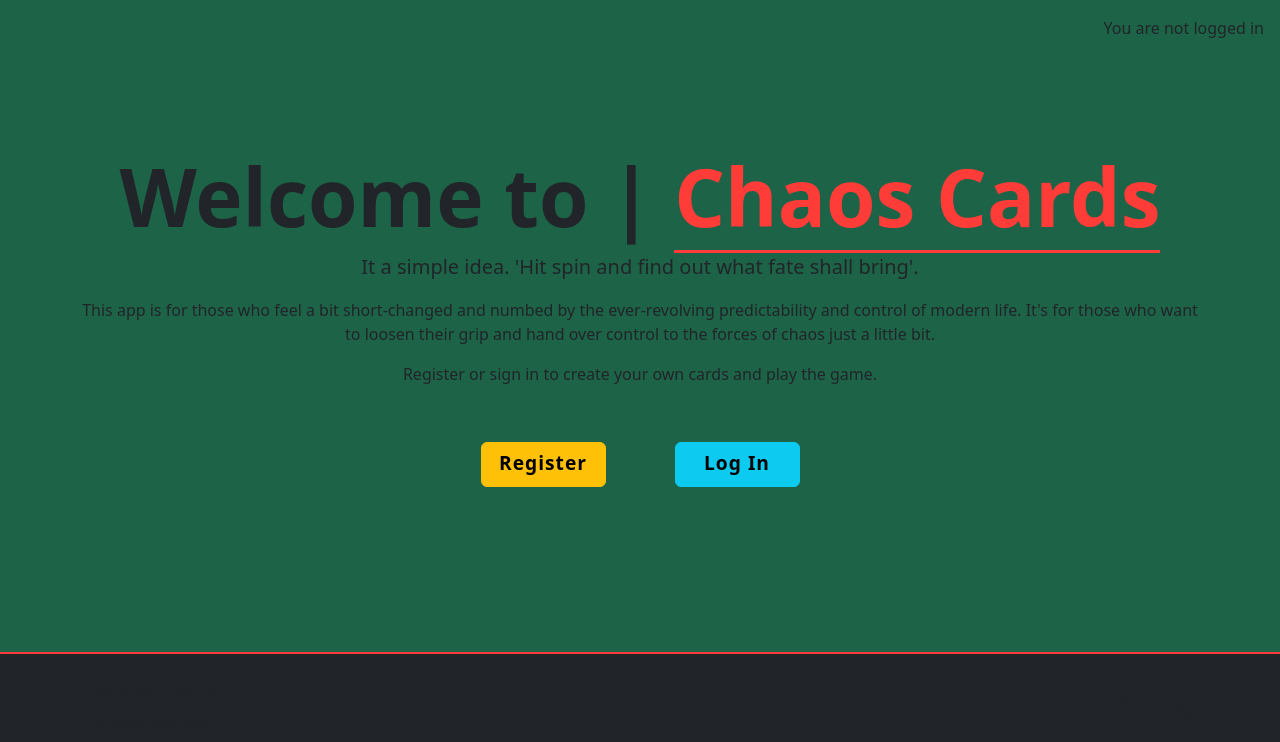
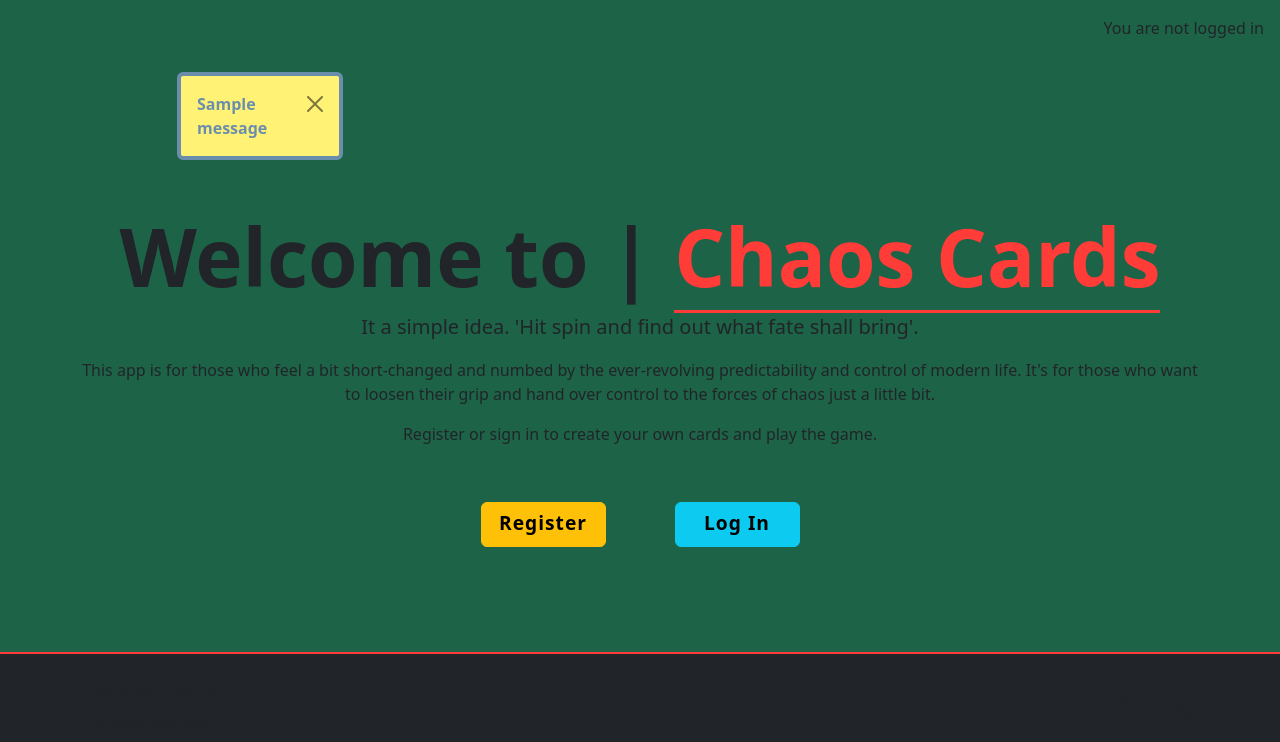
Before and after one commit to JamieJB123/chaos-cards-django, a Django app: page / in a window 1280 px wide. Shown: the part 58-800 px from the top of the page. Run offline with Django 5.2, Linux system fonts and the light colour scheme; tables that the repository leaves empty hold one stand-in row (values such as "Sample post"); one stand-in notice (Sample message) is shown; some libraries are stand-ins or nearby versions.

Commit message:
Implement success / error messages for card creation and add styling

```diff
--- a/chaos_app/views.py
+++ b/chaos_app/views.py
@@ -1,5 +1,6 @@
 import random
 from django.shortcuts import render, redirect
+from django.contrib import messages
 from django.contrib.auth.decorators import login_required
 from django.core.paginator import Paginator
 from .models import Card
@@ -57,7 +58,10 @@ def user_cards_view(request):
             card = form.save(commit=False)
             card.user = request.user
             card.save()
+            messages.add_message(request, messages.SUCCESS, 'Card created successfully!')
             return redirect('user_cards')
+        else:
+            messages.add_message(request, messages.ERROR, 'Error creating card. Please try again.')
     else:
         form = CardForm()
 
--- a/static/css/style.css
+++ b/static/css/style.css
@@ -18,6 +18,19 @@ more muted burgundy. */
     background-color: #212529;
     border-bottom: 2px solid #ff3c38;
     color: #6c8ead;
+}
+/* Alert Messages */
+.success {
+    color: #6c8ead;
+    font-weight: bold;
+    background-color: #fff275;
+    border: 4px solid #6c8ead;
+}
+.error {
+    color: #6c8ead;
+    font-weight: bold;
+    background-color: #ff3c38;
+    border: 4px solid #6c8ead;
 }
 /* Header */
 header {
--- a/templates/base.html
+++ b/templates/base.html
@@ -60,12 +60,28 @@
             </div>
         </nav>
 
+
         <main class="flex-grow-1 main-bg d-flex flex-column">
             {% if user.is_authenticated%}
             <p class="text-end m-3">You are logged in as {{user}}</p>
             {% else %}
             <p class="text-end m-3">You are not logged in</p>
             {% endif %}
+            <!--Displaying Django Messages-->
+            <div class="container mt-3">
+                <div class="row">
+                    <div class="col-md-2 offset-md-1">
+                        {% for message in messages %}
+                        <div class="alert {{ message.tags }} alert-dismissible
+                        fade show" id="msg" role="alert">
+                        {{ message | safe }}
+                        <button type="button" class="btn-close"
+                        data-bs-dismiss="alert" aria-label="Close"></button>
+                        </div>
+                        {% endfor %}
+                    </div>
+                </div>
+            </div>
             <div class="main-container flex-grow-1 d-flex flex-column justify-content-center">
             {% block content %}
             <!-- Home Content Goes here -->
```
